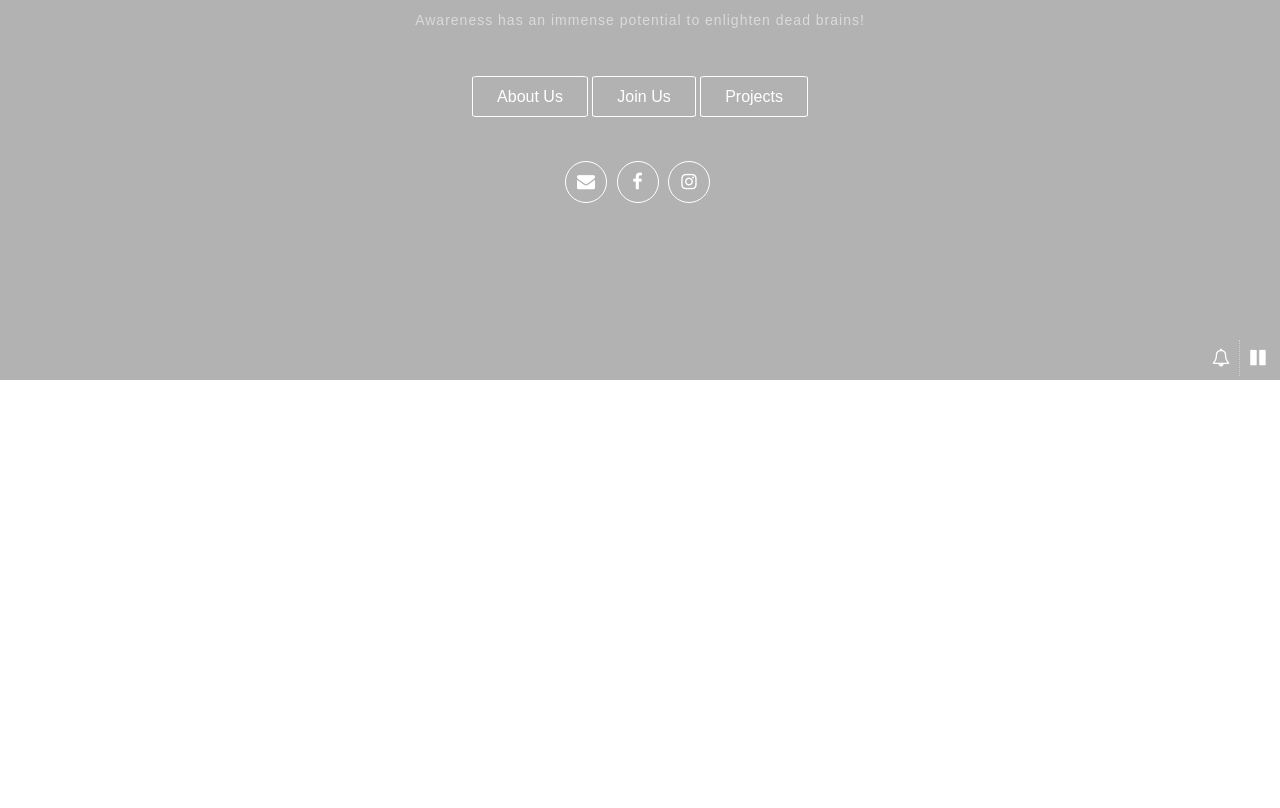
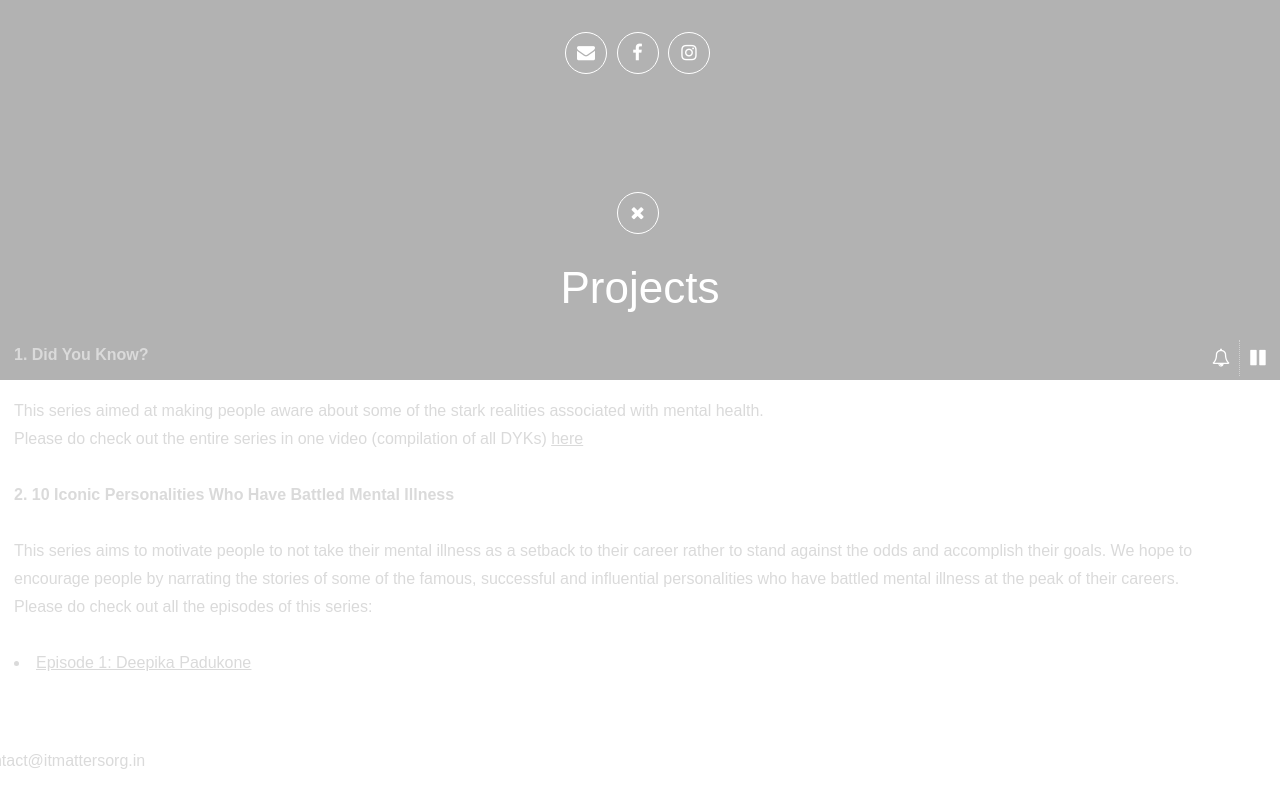
Before and after one commit to itmattersofficial/itmattersofficial.github.io, a plain HTML site: page artsoundgroup.com/html/relax/html/video/index.html in a window 1280 px wide. Shown: the part 420-1228 px from the top of the page. Before the commit the page ends 800 px from the top, so only its background shows below. Drawn offline with Linux system fonts and the light colour scheme; a web font is replaced by a local one.

Commit message:
Add projects page

```diff
--- a/artsoundgroup.com/html/relax/html/video/index.html
+++ b/artsoundgroup.com/html/relax/html/video/index.html
@@ -51,7 +51,7 @@
 					<div class="modal-toggle" >
 					<a href="#" id="modal-open" class="button-about">About Us</a>
 					<a href="https://www.facebook.com/ItMattersOfficial/" class="button-about">Join Us</a>
-					<a href="#" id="modal-open" class="button-about">Projects</a>
+					<a href="#" id="modal1-open" class="button-about">Projects</a>
 					</div>
 
 					<!-- Social links -->
@@ -129,6 +129,53 @@
 			</div>
 		</div>
 
+		<!-- Modal page: About Us -->
+		<div id="modal1">
+			<div class="inner">
+
+				<!-- Modal toggle -->
+				<div class="social">
+					<a href="#" id="modal1-close"><span class="fa fa-times" title="Close"></span></a>
+				</div>
+
+				<!-- Content -->
+				<section class="content">
+
+					<h1 class="section-title">Projects</h1>
+
+					<!-- Columns -->
+					<div class="row">
+						<div class="one">
+							<p><b>1. Did You Know?</b></p>
+							<p>This series aimed at making people aware about some of the stark realities associated with mental health.<br>
+								Please do check out the entire series in one video (compilation of all DYKs) <a href="https://www.youtube.com/watch?v=A_vDfJH45B4">here</a></a></p>
+							<p><b>2. 10 Iconic Personalities Who Have Battled Mental Illness</b></p>
+							<p>This series aims to motivate people to not take their mental illness as a setback to their career rather to stand against the odds and accomplish their goals. We hope to encourage people by narrating the stories of some of the famous, successful and influential personalities who have battled mental illness at the peak of their careers.<br>
+							Please do check out all the episodes of this series:
+							<u>
+								<li><a href="https://www.youtube.com/watch?v=wXsz49hT3Qw">Episode 1: Deepika Padukone</a></li>
+							</u>
+							</p>
+						</div>
+
+						<!-- <div class="one-third">
+							<h2><i class="fa fa-phone"></i> Phone</h2>
+							<p>Phone: (000) 555 5555<br />Mobile: (000) 555 6666</p>
+						</div> -->
+						<div>
+							<h2><i class="fa fa-envelope-o"></i> Email</h2>
+							<p>contact@itmattersorg.in</p>
+						</div>
+						<!-- <div class="one-third">
+							<h2><i class="fa fa-map-marker"></i> Address</h2>
+							<p>220020 Belarus, Minsk, Pobeditelei ave. 24</p>
+						</div> -->
+					</div>
+
+				</section>
+
+			</div>
+		</div>
 				<!-- Modal page: Subscribe -->
 		<div id="modal2">
 			<div class="inner">
@@ -167,7 +214,7 @@
 	<div class="body-bg"></div>
 
 	<!-- YouTube background video -->
-	<a id="bg-video" data-property="{videoURL:'https://www.youtube.com/watch?v=6_GUsDa7kas', containment:'body', autoPlay:true, mute:false, startAt:26, showControls:false, showYTLogo:false, vol:25}" data-poster="images/poster.jpg"></a>
+	<a id="bg-video" data-property="{videoURL:'https://www.youtube.com/watch?v=u0haCBBsm6k', containment:'body', autoPlay:true, mute:false, startAt:0, showControls:false, showYTLogo:false, vol:25}" data-poster="images/poster.jpg"></a>
 	<div id="bg-video-controls">
 		<a id="bg-video-volume" class="fa fa-sound" href="#" title="Mute"><span class="screen-reader-text">Mute</span></a>
 		<a id="bg-video-play" class="fa fa-pause" href="#" title="Pause"><span class="screen-reader-text">Pause</span></a>
--- a/artsoundgroup.com/html/relax/html/video/js/scripts.js
+++ b/artsoundgroup.com/html/relax/html/video/js/scripts.js
@@ -109,6 +109,25 @@
 			});
 		});
 
+		// Open modal1 window on click
+		$('#modal1-open').on('click', function(e) {
+			var mainInner = $('#main .inner'),
+				modal1 = $('#modal1');
+
+			mainInner.animate({ opacity: 0 }, 400, function(){
+				$('html,body').scrollTop(0);
+				modal1.addClass('modal1-active').fadeIn(400);
+			});
+			e.preventDefault();
+
+			$('#modal1-close').on('click', function(e) {
+				modal1.removeClass('modal1-active').fadeOut(400, function(){
+					mainInner.animate({ opacity: 1 }, 400);
+				});
+				e.preventDefault();
+			});
+		});
+
 		// Open modal2 window on click
 		$('#modal2-open').on('click', function(e) {
 			var mainInner = $('#main .inner'),
```
